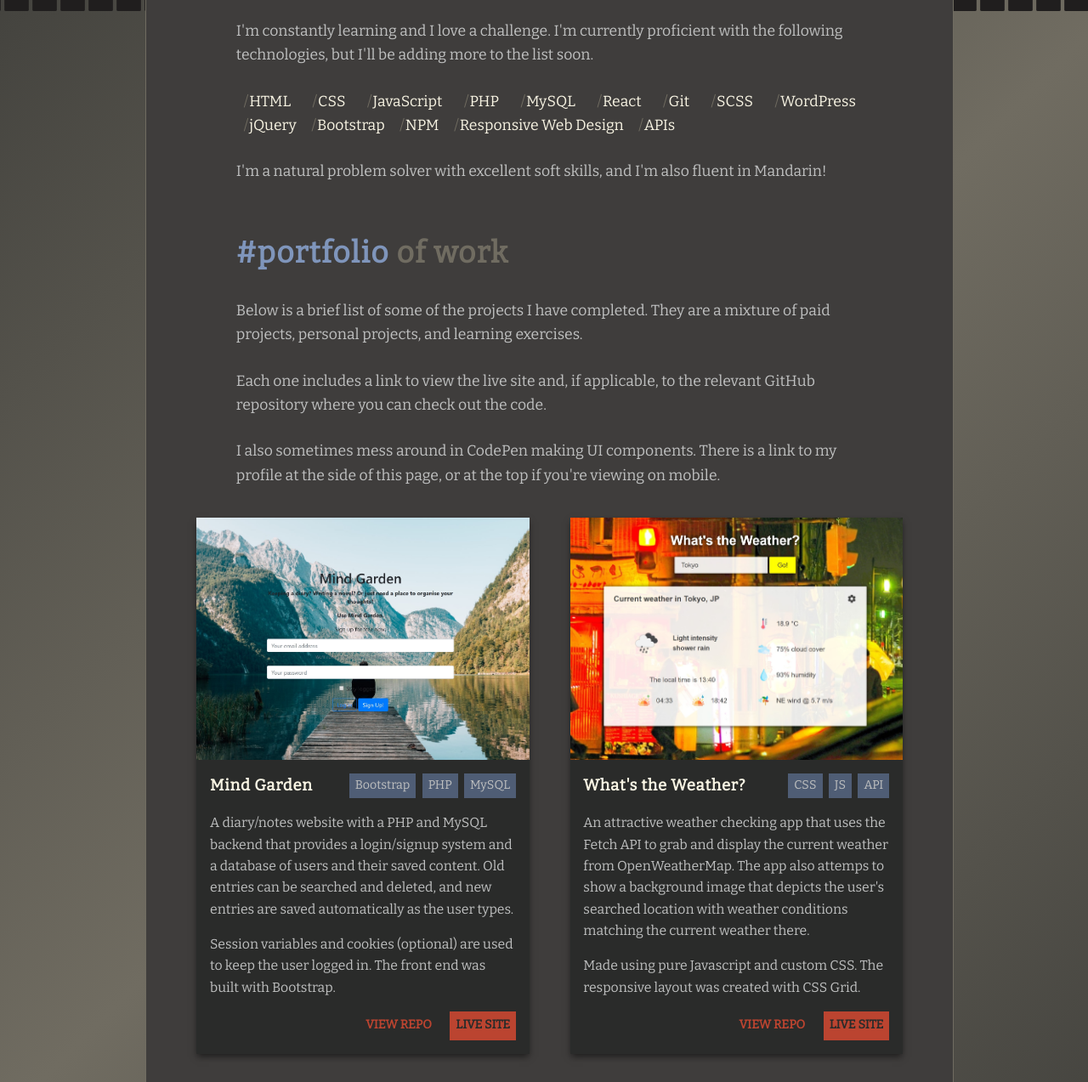
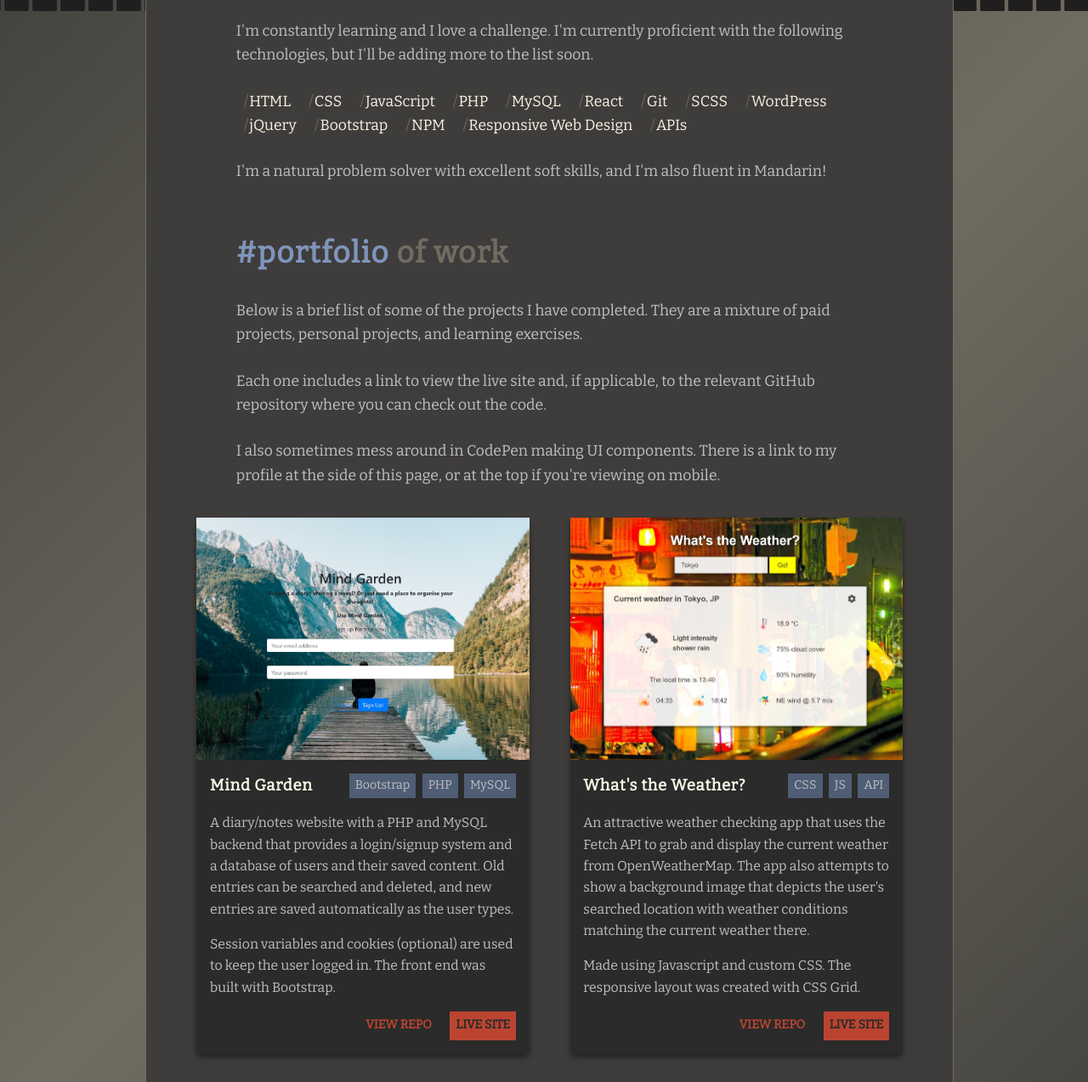
Before and after one commit to AngusMacrae/portfolio, a website: page index.html in a window 1280 px wide. Shown: the part 787-2060 px from the top of the page at 85% size. Drawn offline with nearby package versions, Linux system fonts and the light colour scheme.

Commit message:
Fix typos and clean up skill list styling

```diff
--- a/css/styles.css
+++ b/css/styles.css
@@ -230,21 +230,12 @@ main a:hover {
 }
 
 .skills#main-skills-list {
-	justify-content: space-between;
 	color: var(--off-white);
-}
-
-ul.skills {
-	display: flex;
-	flex-wrap: wrap;
 }
 
 .skills#main-skills-list li {
 	margin: 0 0.5em;
-}
-
-.skills#main-skills-list li:last-of-type {
-	margin-right: auto;
+	display: inline;
 }
 
 .skills#main-skills-list li::before {
@@ -306,6 +297,7 @@ ul.skills li::after {
 }
 
 .portfolio-item .skills {
+	display: flex;
 	flex-wrap: wrap;
 	margin: 0;
 }
--- a/index.html
+++ b/index.html
@@ -151,9 +151,9 @@
                 </div>
                 <p>An attractive weather checking app that uses the Fetch API to grab and display the current weather
                     from
-                    OpenWeatherMap. The app also attemps to show a background image that depicts the user's searched
+                    OpenWeatherMap. The app also attempts to show a background image that depicts the user's searched
                     location with weather conditions matching the current weather there.</p>
-                <p>Made using pure Javascript and custom CSS. The responsive layout was created with
+                <p>Made using Javascript and custom CSS. The responsive layout was created with
                     CSS Grid.</p>
                 <div class="portfolio-buttons">
                     <a href="https://whatstheweather2020.netlify.app/" target="_blank" class="primary">Live Site</a>
@@ -208,7 +208,7 @@
                         <li>JS</li>
                     </ul>
                 </div>
-                <p>A cinema seat selection widget made using vanilla JS. Local storage is used to preserve the
+                <p>A cinema seat selection widget made using Javascript. Local storage is used to preserve the
                     user's seat
                     selection.</p>
                 <div class="portfolio-buttons">
```
